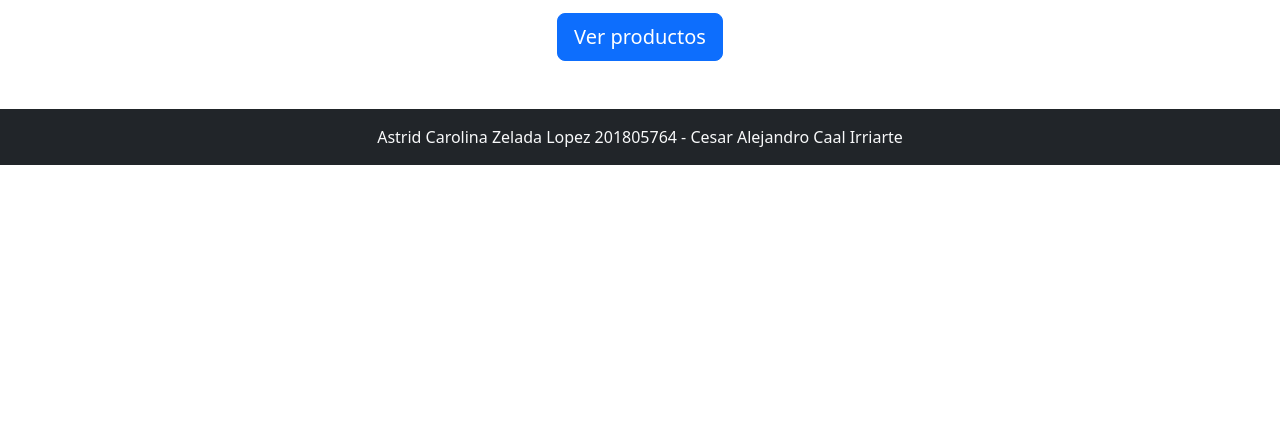
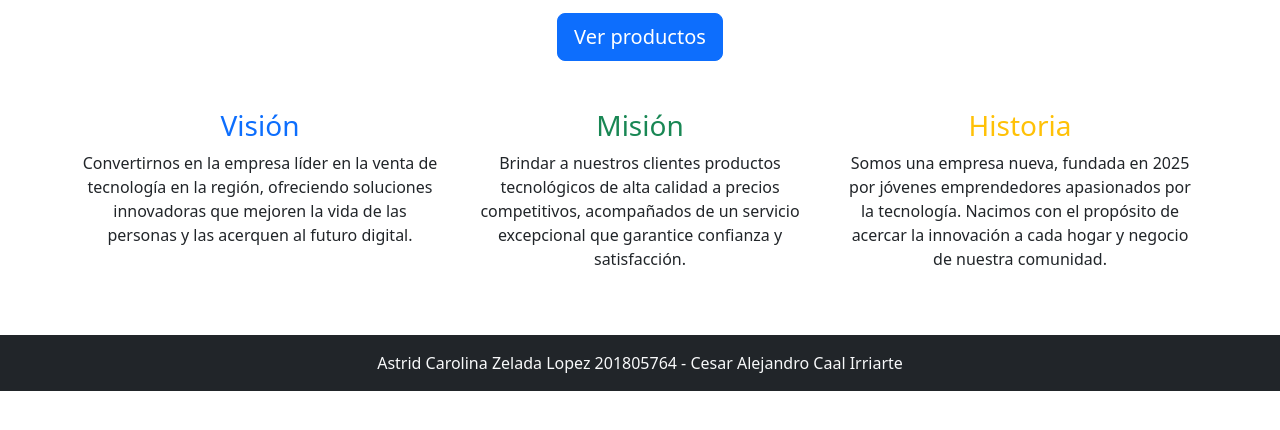
Before and after one commit to astridzelada/SitioWebColaborativo, a plain HTML site: page index.html in a window 1280 px wide. Shown: the part 212-642 px from the top of the page. Drawn offline with nearby package versions, Linux system fonts and the light colour scheme.

Commit message:
se agrega mision, vision e historia en index

```diff
--- a/index.html
+++ b/index.html
@@ -38,9 +38,27 @@
   <!-- Contenido principal -->
   <div class="container my-5">
     <div class="text-center">
-      <h1 class="display-4">Bienvenido </h1>
+      <h1 class="display-4">Bienvenido</h1>
       <p class="lead">Explora nuestros productos, ubícanos fácilmente y descubre las mejores ofertas.</p>
       <a href="productos.html" class="btn btn-primary btn-lg">Ver productos</a>
+    </div>
+  </div>
+
+  <!-- Sección Visión, Misión e Historia -->
+  <div class="container my-5">
+    <div class="row text-center">
+      <div class="col-md-4">
+        <h3 class="text-primary">Visión</h3>
+        <p>Convertirnos en la empresa líder en la venta de tecnología en la región, ofreciendo soluciones innovadoras que mejoren la vida de las personas y las acerquen al futuro digital.</p>
+      </div>
+      <div class="col-md-4">
+        <h3 class="text-success">Misión</h3>
+        <p>Brindar a nuestros clientes productos tecnológicos de alta calidad a precios competitivos, acompañados de un servicio excepcional que garantice confianza y satisfacción.</p>
+      </div>
+      <div class="col-md-4">
+        <h3 class="text-warning">Historia</h3>
+        <p>Somos una empresa nueva, fundada en 2025 por jóvenes emprendedores apasionados por la tecnología. Nacimos con el propósito de acercar la innovación a cada hogar y negocio de nuestra comunidad.</p>
+      </div>
     </div>
   </div>
 
```
